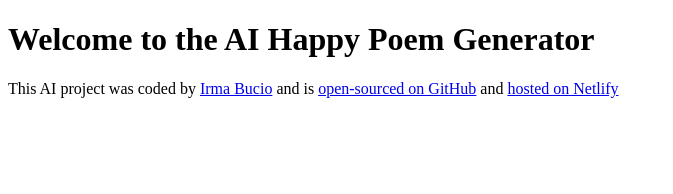
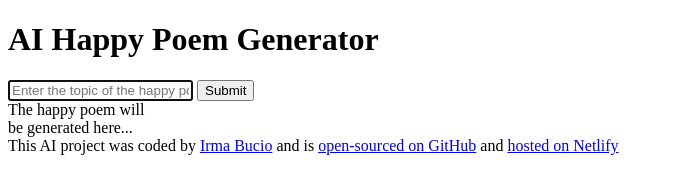
Before and after one commit to irmabucio21-dotcom/happy-poem-generator, a plain HTML site: page index.html in a window 1280 px wide. Shown: the whole page, without its empty margins (0-673 px from the left). Drawn offline with Linux system fonts and the light colour scheme.

Commit message:
Added the basic HTML structure

```diff
--- a/index.html
+++ b/index.html
@@ -4,10 +4,30 @@
     <meta charset="UTF-8" />
     <meta name="viewport" content="width=device-width, initial-scale=1.0" />
     <link rel="stylesheet" href="src/style.css" />
-    <title>AI Poem Generator</title>
+    <title>AI Happy Poem Generator</title>
   </head>
   <body>
-    <h1>Welcome to the AI Happy Poem Generator</h1>
+    <header>
+      <h1>AI Happy Poem Generator</h1>
+    </header>
+
+    <main>
+      <form>
+        <input
+          type="text"
+          placeholder="Enter the topic of the happy poem"
+          autofocus
+          required
+          autocomplete="off"
+        />
+        <input type="submit" />
+      </form>
+      <div>
+        The happy poem will
+        <br />
+        be generated here...
+      </div>
+    </main>
 
     <footer>
       This AI project was coded by
```
